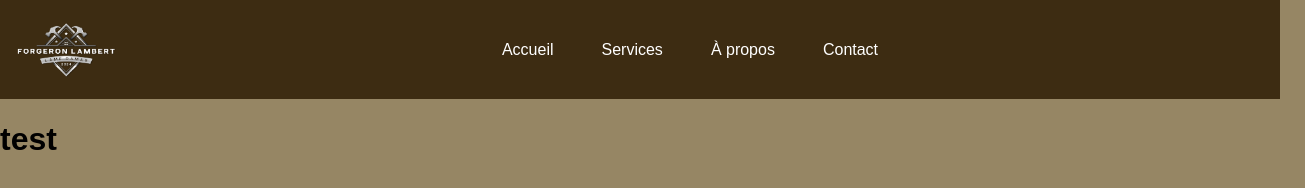
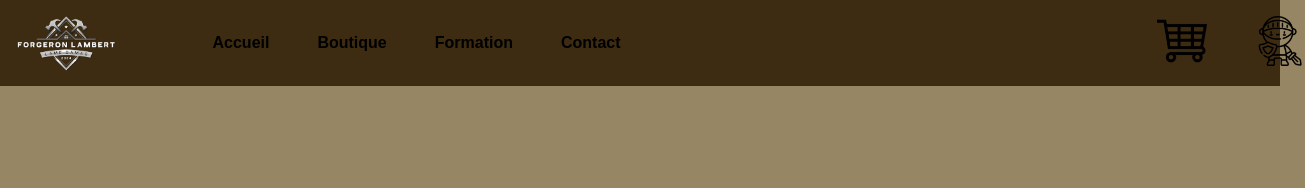
Before and after one commit to Lowky51/guy_lambert, a plain HTML site: page index.html in a window 1280 px wide. Shown: the whole page, 1305 px wide, since content can reach past the window. Drawn offline with Linux system fonts and the light colour scheme.

Commit message:
changement

```diff
--- a/index.html
+++ b/index.html
@@ -4,18 +4,23 @@
     <meta charset="UTF-8">
     <meta name="viewport" content="width=device-width, initial-scale=1.0">
     <link rel="stylesheet" href="styles.css">
-    <title>Lambert Forgeron t</title>
+    <title>Lambert Forgeron</title>
 
 </head>
 <body>
     <header class="navbar">
-        <div class="navbar-logo"><img src="./images/logo.png" alt=""></div>
-        <nav class="navbar-menu" id="navbar-menu">
+        <div class="navbar-logo"><a href=""><img src="./images/logo.png" alt=""></a></div>
+        <div class="navbar-menu" id="navbar-menu">
             <a href="#home">Accueil</a>
-            <a href="#services">Services</a>
-            <a href="#about">À propos</a>
+            <a href="#services">Boutique</a>
+            <a href="#about">Formation</a>
             <a href="#contact">Contact</a>
-        </nav>
+        </div>
+        <div class="navbar-img" >
+            <a href="#contact"><img src="./images/cart.png" alt=""></a>
+            <a href="#contact"><img src="./images/account.png" alt=""></a>
+        </div>
+
         <input id="case_secrete" type="checkbox"> <label for="case_secrete">
 
             <div class="burger" id="burger" >
@@ -27,8 +32,6 @@
         </label>
     </header>
 
-    <h1>test</h1>
-
     <script src="script.js" ></script>
 </body>
 </html>
--- a/styles.css
+++ b/styles.css
@@ -16,15 +16,35 @@ body {
 }
 .navbar-logo img {
     width: 100px;
+    margin-bottom: -10px;
+    margin-top: -10px;
 }
+
+.navbar-img {
+    display: flex;
+    justify-content: flex-end;
+    gap: 3em;
+    margin-right: -45%;
+}
+
+.navbar-img a img {
+    width: 50px;
+    height: auto;
+
+}
+
 .navbar-menu {
     display: flex;
     gap: 1em;
+    margin-left: -55vh;
 
 }
 .navbar-menu a {
-    color: white;
+    color: black;
+    font-weight: bold;
     text-decoration: none;
+    display: block;
+    gap: 50px;
     padding: 0.5em 1em;
     transition: background-color 0.3s;
 
@@ -55,7 +75,7 @@ label #burger div {
     left: 50%;
     top: 50%;
     transform: translate(-50%, -50%);
-    background-color: white;
+    background-color: black;
     width: 80%;
     height: 10%;
     border-radius: 20px;
@@ -120,13 +140,13 @@ label {
 
 
 /* Styles responsive */
-@media (max-width: 768px) {
+@media (max-width: 1000px) {
     .navbar-menu {
         display: none;
         flex-direction: column;
-        width: 25%;
+        width: 30%;
         position: absolute;
-        top: 6.15em;
+        top: 5em;
         text-align: center;
         justify-items: end;
         right: 0; /* Change de 'left' à 'right' */
@@ -139,4 +159,12 @@ label {
     .burger {
         display: block;
     }
+
+    .navbar-img {
+        display: flex;
+        justify-content: flex-end;
+        gap: 1em;
+        margin-right: -20%;
+    }
+
 }
```
Also changed, not shown: images/account.png (added), images/cart.png (added).
